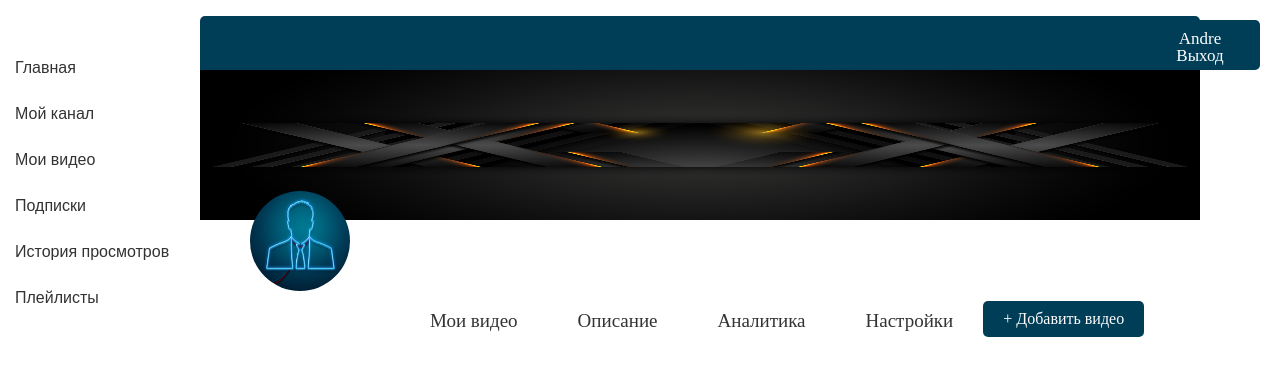
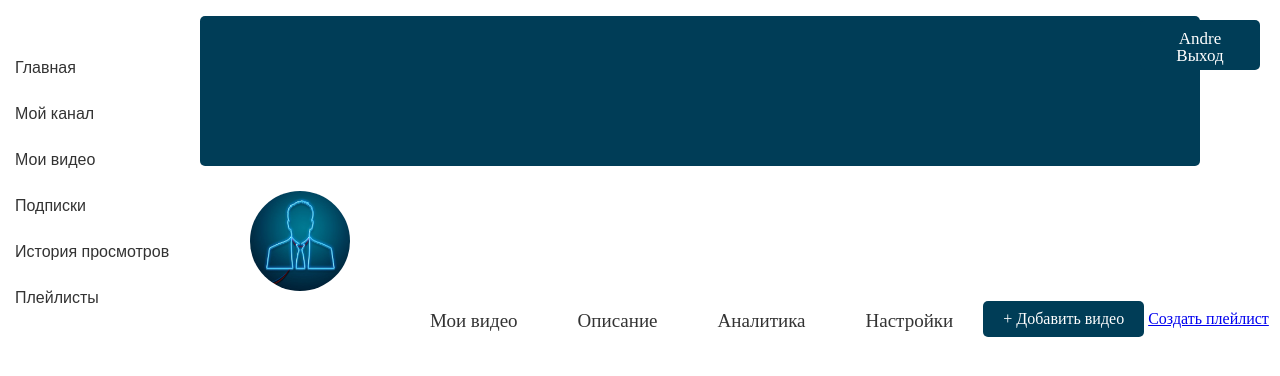
Before and after one commit to AVageev/videohost, a Django app: page /dashboard/ in a window 1280 px wide. Shown: the top 376 px of the page. Run offline with Django 4.2, Linux system fonts and the light colour scheme; a user stored in the database is signed in; data comes from the database, SQL or seed files in the repository; both versions use the stored data as it was after the commit.

Commit message:
dockerfile

```diff
--- /dev/null
+++ b/requirements.txt
@@ -0,0 +1,4 @@
+asgiref==3.7.2
+Django==5.0.2
+sqlparse==0.4.4
+tzdata==2024.1
--- a/videohost/templates/videohost/dashboard.html
+++ b/videohost/templates/videohost/dashboard.html
@@ -3,7 +3,7 @@
 
 {% for p in profiles %}
 <div class="channel_cover">
-   <img src="{{ p.cover.url }}" alt="cover">
+  <!-- <img src="{{ p.cover.url }}" alt="cover"> -->
 </div>
 <div class="my_channel_header">
    <div class="channel_avatar">
@@ -20,6 +20,6 @@
    </ul>
 </div>
 <a href="{% url 'upload_video' %}" class="upload-video-button">+ Добавить видео</a>
-
+<a href="#" class="create-playlist-button">Создать плейлист</a>
 
 {% endblock %}
```
Also changed, not shown: db.sqlite3, media/images/avatar/2024/03/28/f52741fb62bf1d821948a49204406bdc.jpg (added), media/users/2024/03/28/futuristic-black.jpg (added), 1 other file.
